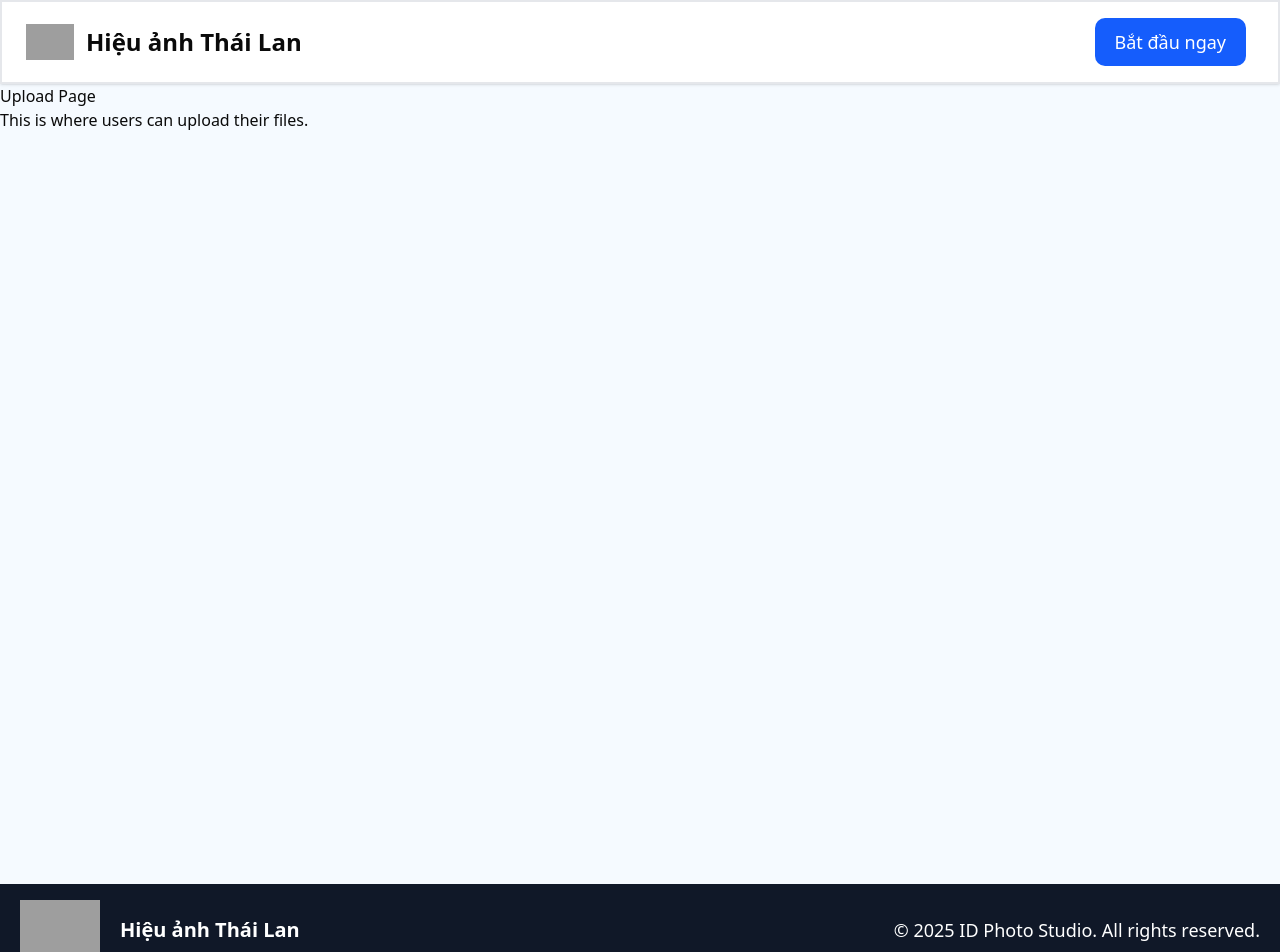
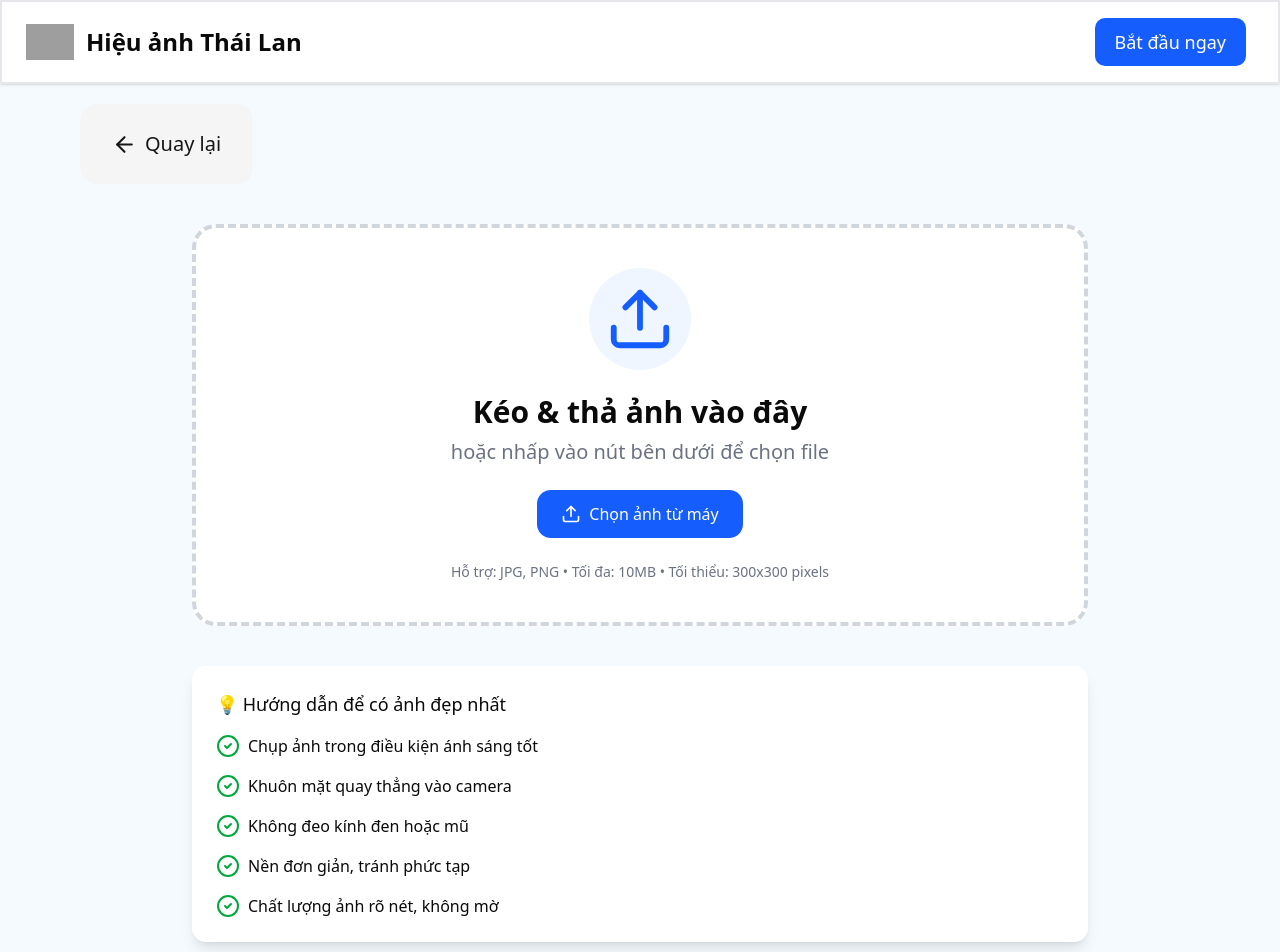
Before and after one commit to DaoDuck3008/-FE-AI-Generating-Photo-Website, a Next.js app: page /upload in a window 1280 px wide. Shown: the top 952 px of the page. Built offline with nearby package versions, Linux system fonts and the light colour scheme; grey boxes are pictures that could not be loaded.

Commit message:
Xong Upload Page

```diff
--- a/app/(routes)/upload/page.tsx
+++ b/app/(routes)/upload/page.tsx
@@ -1,8 +1,58 @@
+"use client";
+
+import { Button } from "@/components/ui/button";
+import { ArrowLeft, CircleCheck } from "lucide-react";
+import Link from "next/link";
+import Dropzone from "@/components/ui/dropzone";
+
 const UploadPage = () => {
   return (
-    <div>
-      <h1>Upload Page</h1>
-      <p>This is where users can upload their files.</p>
+    <div className="mx-4 md:mx-10 lg:mx-20 mt-5">
+      {/* Button quay lại */}
+      <Button
+        asChild
+        size="xl"
+        textsize="xxl"
+        variant="secondary"
+        type="button"
+        className="hover:shadow-lg hover:-translate-y-1 transition duration-200"
+      >
+        <Link href="/">
+          <ArrowLeft size={25} />
+          Quay lại
+        </Link>
+      </Button>
+
+      {/* Khung gửi ảnh lên */}
+      <div className=" mt-5 lg:mt-10 md:flex justify-center items center">
+        <div>
+          <Dropzone />
+        </div>
+      </div>
+
+      {/* Hướng dẫn để có ảnh đẹp nhất */}
+      <div className=" mt-5 lg:mt-10 mb-10 bg-white rounded-xl shadow-lg p-6 max-w-4xl mx-auto">
+        <h2 className="text-lg  mb-4">💡 Hướng dẫn để có ảnh đẹp nhất</h2>
+        <div className="flex text-md gap-2 mt-4">
+          <CircleCheck className="text-green-600" /> Chụp ảnh trong điều kiện
+          ánh sáng tốt{" "}
+        </div>
+        <div className="flex text-md gap-2 mt-4">
+          <CircleCheck className="text-green-600" /> Khuôn mặt quay thẳng vào
+          camera
+        </div>
+        <div className="flex text-md gap-2 mt-4">
+          <CircleCheck className="text-green-600" /> Không đeo kính đen hoặc mũ
+        </div>
+        <div className="flex text-md gap-2 mt-4">
+          <CircleCheck className="text-green-600" /> Nền đơn giản, tránh phức
+          tạp
+        </div>
+        <div className="flex text-md gap-2 mt-4">
+          <CircleCheck className="text-green-600" /> Chất lượng ảnh rõ nét,
+          không mờ
+        </div>
+      </div>
     </div>
   );
 };
--- a/components/ui/button.tsx
+++ b/components/ui/button.tsx
@@ -5,7 +5,7 @@ import { cva, type VariantProps } from "class-variance-authority";
 import { cn } from "@/lib/utils";
 
 const buttonVariants = cva(
-  "inline-flex items-center justify-center gap-2 whitespace-nowrap rounded-md text-sm font-medium transition-all disabled:pointer-events-none disabled:opacity-50 [&_svg]:pointer-events-none [&_svg:not([class*='size-'])]:size-4 shrink-0 [&_svg]:shrink-0 outline-none focus-visible:border-ring focus-visible:ring-ring/50 focus-visible:ring-[3px] aria-invalid:ring-destructive/20 dark:aria-invalid:ring-destructive/40 aria-invalid:border-destructive",
+  "inline-flex items-center justify-center gap-2 whitespace-nowrap rounded-md text-sm font-medium transition-all disabled:pointer-events-none disabled:opacity-50 [&_svg]:pointer-events-none [&_svg]:shrink-0 shrink-0 [&_svg]:shrink-0 outline-none focus-visible:border-ring focus-visible:ring-ring/50 focus-visible:ring-[3px] aria-invalid:ring-destructive/20 dark:aria-invalid:ring-destructive/40 aria-invalid:border-destructive",
   {
     variants: {
       variant: {
@@ -27,12 +27,17 @@ const buttonVariants = cva(
         icon: "size-9",
         "icon-sm": "size-8",
         "icon-lg": "size-10",
-        xl: "h-20 rounded-md px-8",
+        xl: "min-h-20 rounded-2xl px-8",
+      },
+      textsize: {
+        xl: "text-xl",
+        xxl: "text-2xl",
       },
     },
     defaultVariants: {
       variant: "default",
       size: "default",
+      textsize: "xl",
     },
   }
 );
--- /dev/null
+++ b/components/ui/dropzone.tsx
@@ -0,0 +1,113 @@
+"use client";
+
+import { useCallback, useState } from "react";
+import { useDropzone } from "react-dropzone";
+import Image from "next/image";
+import { Upload, X, CheckCircle } from "lucide-react";
+import Link from "next/link";
+
+export default function UploadZone() {
+  const [file, setFile] = useState<File | null>(null);
+  const [preview, setPreview] = useState<string>("");
+
+  const onDrop = useCallback((acceptedFiles: File[]) => {
+    if (acceptedFiles.length === 0) return;
+
+    const selected = acceptedFiles[0];
+    setFile(selected);
+    setPreview(URL.createObjectURL(selected));
+
+    console.log(">>> file", selected);
+  }, []);
+
+  const { getRootProps, getInputProps, isDragActive } = useDropzone({
+    onDrop,
+    accept: { "image/*": [] },
+    maxFiles: 1,
+    multiple: false,
+  });
+
+  const removeImage = () => {
+    setFile(null);
+    setPreview("");
+  };
+
+  return (
+    <div className="w-full lg:min-w-4xl h-3xl border-4 border-dashed border-gray-300 rounded-3xl p-10 bg-white">
+      {/* Nếu chưa upload file */}
+      {!file && (
+        <div
+          {...getRootProps()}
+          className="flex flex-col items-center justify-center text-center cursor-pointer"
+        >
+          <input {...getInputProps()} />
+
+          <div className=" rounded-full bg-blue-50 flex items-center justify-center p-4 mb-6">
+            <Upload size={70} className=" text-blue-600" />
+          </div>
+
+          <h2 className="text-2xl lg:text-3xl font-semibold mb-2">
+            Kéo & thả ảnh vào đây
+          </h2>
+          <p className="text-gray-500 mb-6 text-lg md:text-xl">
+            hoặc nhấp vào nút bên dưới để chọn file
+          </p>
+
+          {/* Nút chọn ảnh */}
+          <div className="bg-blue-600 hover:bg-blue-700 text-white px-6 py-3 rounded-xl flex items-center gap-2">
+            <Upload className="w-5 h-5" />
+            Chọn ảnh từ máy
+          </div>
+
+          <p className="text-gray-500 text-sm mt-6">
+            Hỗ trợ: JPG, PNG • Tối đa: 10MB • Tối thiểu: 300x300 pixels
+          </p>
+        </div>
+      )}
+
+      {/* Nếu đã upload file */}
+      {file && (
+        <div className="flex flex-col items-center">
+          {/* Preview Image */}
+          <div className="relative">
+            <Image
+              src={preview}
+              alt="Preview"
+              width={300}
+              height={400}
+              className="rounded-2xl shadow-lg object-cover"
+            />
+
+            {/* Nút X xoá ảnh */}
+            <button
+              onClick={removeImage}
+              className="absolute top-2 right-2 bg-red-500 text-white rounded-full p-2 shadow-md hover:bg-red-600"
+            >
+              <X className="w-5 h-5" />
+            </button>
+          </div>
+
+          {/* File info */}
+          <div className="mt-6 bg-green-50 border border-green-300 px-6 py-3 rounded-xl flex items-start gap-3">
+            <CheckCircle className="w-6 h-6 text-green-600 mt-1" />
+            <div>
+              <p className="font-medium">{file.name}</p>
+              <p className="text-sm text-gray-600">
+                {(file.size / 1024 / 1024).toFixed(2)} MB
+              </p>
+            </div>
+          </div>
+
+          {/* Button xử lý ảnh bằng AI */}
+          <Link
+            href="/editor"
+            className="mt-8 bg-linear-to-r from-blue-500 to-purple-600 text-white px-8 py-4 rounded-2xl text-lg font-medium flex items-center gap-3 shadow-lg hover:shadow-xl transition-all"
+          >
+            <Upload className="w-6 h-6" />
+            Bắt đầu xử lý ảnh với AI
+          </Link>
+        </div>
+      )}
+    </div>
+  );
+}
```
